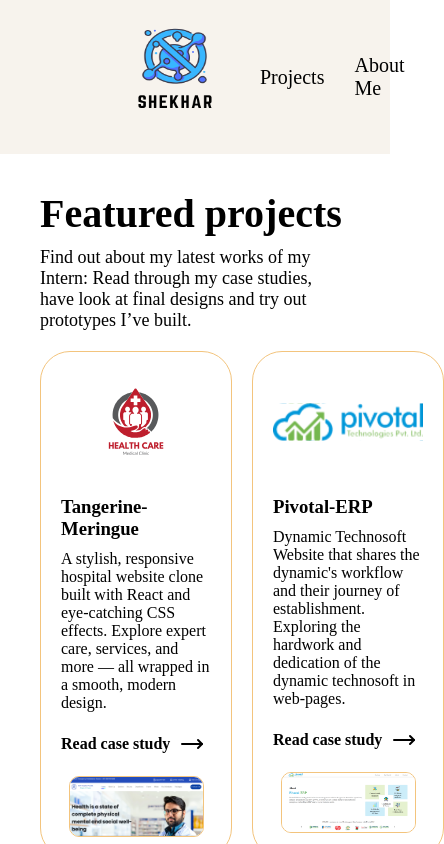
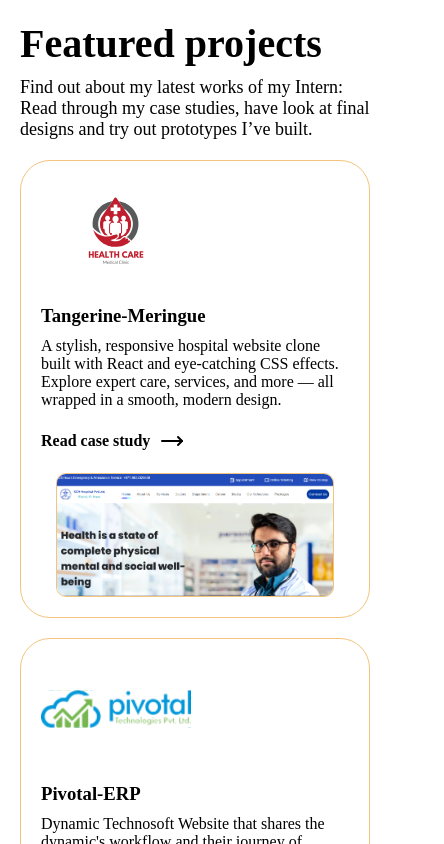
Before and after one commit to Sushey01/Shekhar, a React (Vite) app: page /projects in a window 390 px wide. Shown: the top 844 px of the page, 444 px wide, since content can reach past the window. Built offline with nearby package versions, Linux system fonts and the light colour scheme.

Commit message:
working on it

```diff
--- a/src/components/Contact.css
+++ b/src/components/Contact.css
@@ -165,3 +165,12 @@ select {
     cursor: pointer;
     color: #ccc;
 }
+
+
+
+@media (max-width:645px){
+    .contact-container{
+        display: flex;
+        flex-direction: column;
+    }
+}
--- a/src/components/FeaturedProject.css
+++ b/src/components/FeaturedProject.css
@@ -34,3 +34,23 @@
     grid-template-columns: repeat(2, 1fr);
     gap: 20px;
 }
+
+
+@media(max-width:645px){
+
+
+    .feature-container{
+        padding: 20px;
+        padding-top: 0px;
+    }
+.feature-projects{
+    display: flex;
+    margin-top: 20px;
+    flex-direction: column;
+}
+
+.project-showcase{
+    display: flex;
+    flex-direction: column;
+}
+}
--- a/src/components/HeroSection.css
+++ b/src/components/HeroSection.css
@@ -90,3 +90,13 @@ section{
 .hero-arrow:hover{
     cursor: pointer;
 }
+
+
+
+@media(max-width:650px){
+   .hero-container{
+
+    display: flex;
+    flex-direction: column;
+   }
+}
--- a/src/components/Navbar.css
+++ b/src/components/Navbar.css
@@ -64,3 +64,11 @@ cursor: pointer;
     transition: 0.3s ease;
     color: #fff;
 }
+
+
+
+@media (max-width:650px) {
+    .section-nav{
+        display: none;
+    }
+}
```
